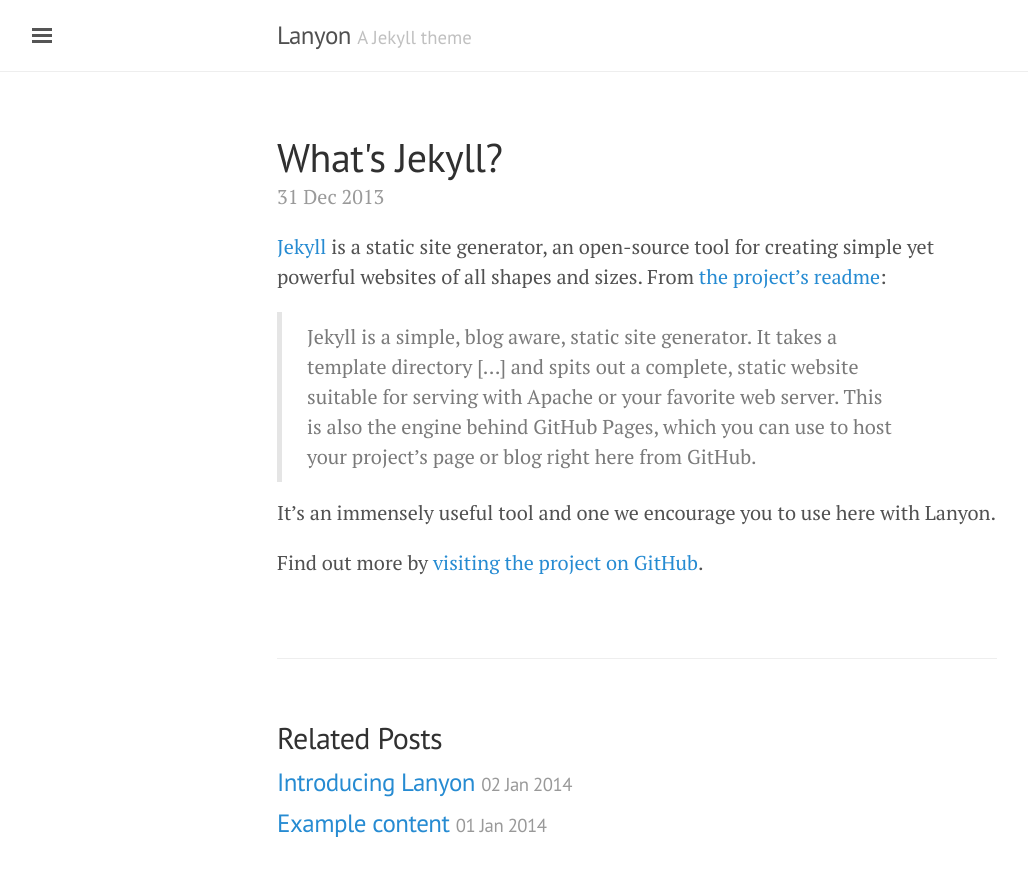
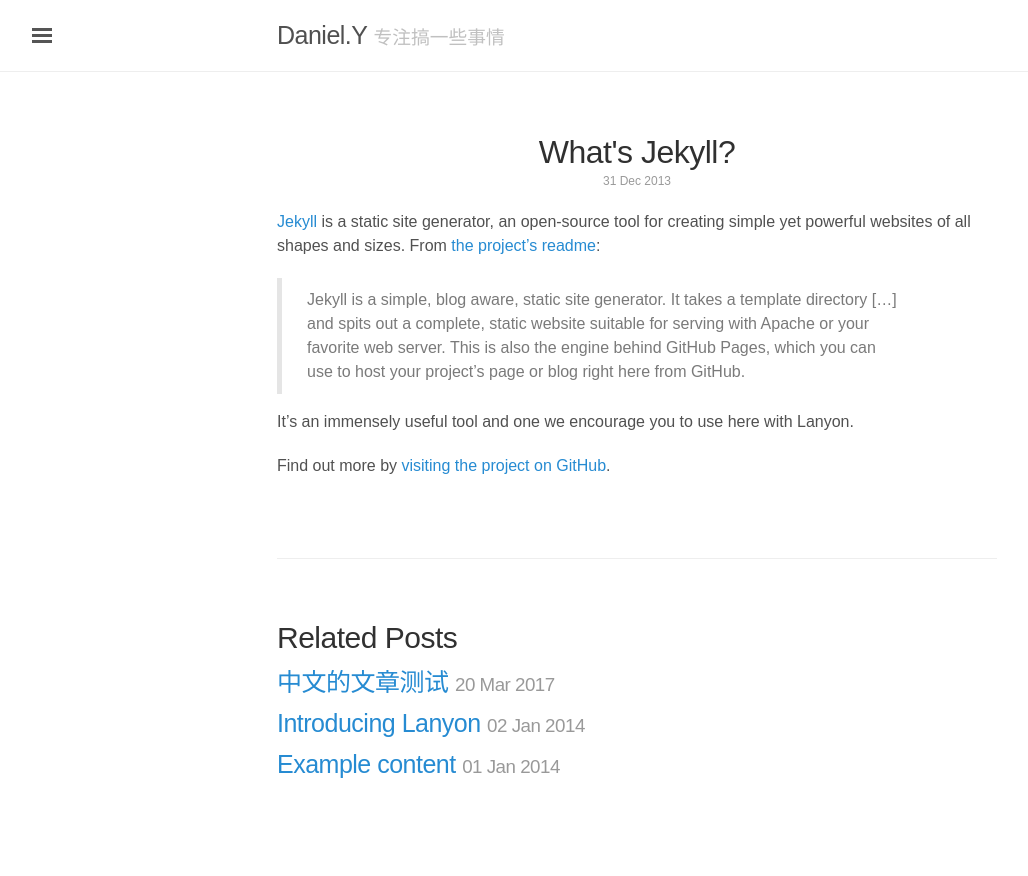
Before and after one commit to cai-yang/cai-yang.github.io, a Jekyll site: the page built from _posts/2013-12-31-whats-jekyll.md, in a window 1280 px wide. Shown: the top 876 px of the page, without its empty margins (3-1031 px from the left). Built offline with Jekyll 4.4.1, drawn with Linux system fonts in a browser that asks for light colours.

Commit message:
change the fonts

```diff
--- a/_config.yml
+++ b/_config.yml
@@ -5,9 +5,9 @@
 
 
 # Setup
-title:               Lanyon
-tagline:             'A Jekyll theme'
-description:         'A reserved <a href="http://jekyllrb.com" target="_blank">Jekyll</a> theme that places the utmost gravity on content with a hidden drawer. Made by <a href="https://twitter.com/mdo" target="_blank">@mdo</a>.'
+title:               Daniel.Y
+tagline:             '专注搞一些事情'
+description:         '记录一些学习，生活上的小事。'
 url:                 'http://cai-yang.github.io'
 baseurl:             ''
 paginate:            5
@@ -15,9 +15,9 @@
 
 # About/contact
 author:
-  name:              Mark Otto
-  url:               https://twitter.com/mdo
-  email:             markdotto@gmail.com
+  name:              Daniel Yang
+  url:               https://github.com/cai-yang
+  email:             yc631207248@sjtu.edu.cn
 
 # Custom vars
 version:             1.0.0
--- a/index.html
+++ b/index.html
@@ -7,7 +7,7 @@
   {% for post in site.posts %}
   <div class="post">
     <h1 class="post-title">
-      <a href="{{ site.baseurl }}/{{ post.url }}">
+      <a href="{{ site.baseurl }}{{ post.url }}">
         {{ post.title }}
       </a>
     </h1>
--- a/public/css/lanyon.css
+++ b/public/css/lanyon.css
@@ -41,11 +41,12 @@
 }
 
 html {
-  font-family: "PT Serif", Georgia, "Times New Roman", serif;
+  /*font-family: "PT Serif", Georgia, "Times New Roman", serif;*/
+  font-family: PingFangSC-Light, sans-serif;
 }
 
 h1, h2, h3, h4, h5, h6 {
-  font-family: "PT Sans", Helvetica, Arial, sans-serif;
+  font-family: PingFangSC-Ultralight, sans-serif;
   font-weight: 400;
   color: #313131;
   letter-spacing: -.025rem;
@@ -148,7 +149,8 @@
   width: 14rem;
   visibility: hidden;
   overflow-y: auto;
-  font-family: "PT Sans", Helvetica, Arial, sans-serif;
+  /*font-family: "PT Sans", Helvetica, Arial, sans-serif;*/
+  font-family: PingFangSC-Light, sans-serif;
   font-size: .875rem; /* 15px */
   color: rgba(255,255,255,.6);
   background-color: #202020;
@@ -311,10 +313,17 @@
 .post {
   margin-bottom: 4em;
 }
+.post p{
+  font-size: 16px;
+}
 
 /* Blog post or page title */
 .page-title,
 .post-title,
+.post-title h1 {
+  text-align: center;
+  font-size: 32px;
+}
 .post-title a {
   color: #303030;
 }
@@ -329,6 +338,8 @@
   margin-top: -.5rem;
   margin-bottom: 1rem;
   color: #9a9a9a;
+  text-align: center;
+  font-size:12px;
 }
 
 /* Related posts */
```
Also changed, not shown: _posts/2017-03-20-中文的文章测试.md (added, +7 -0 lines).
